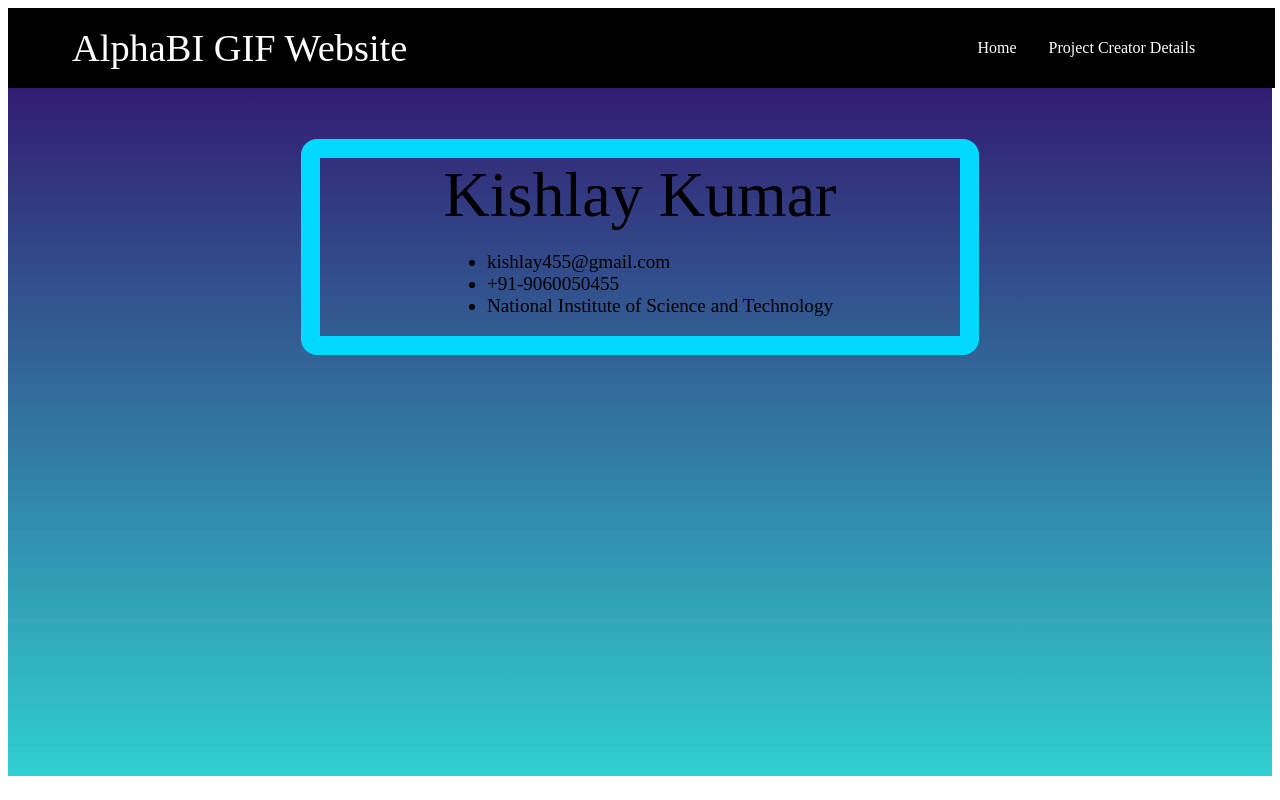
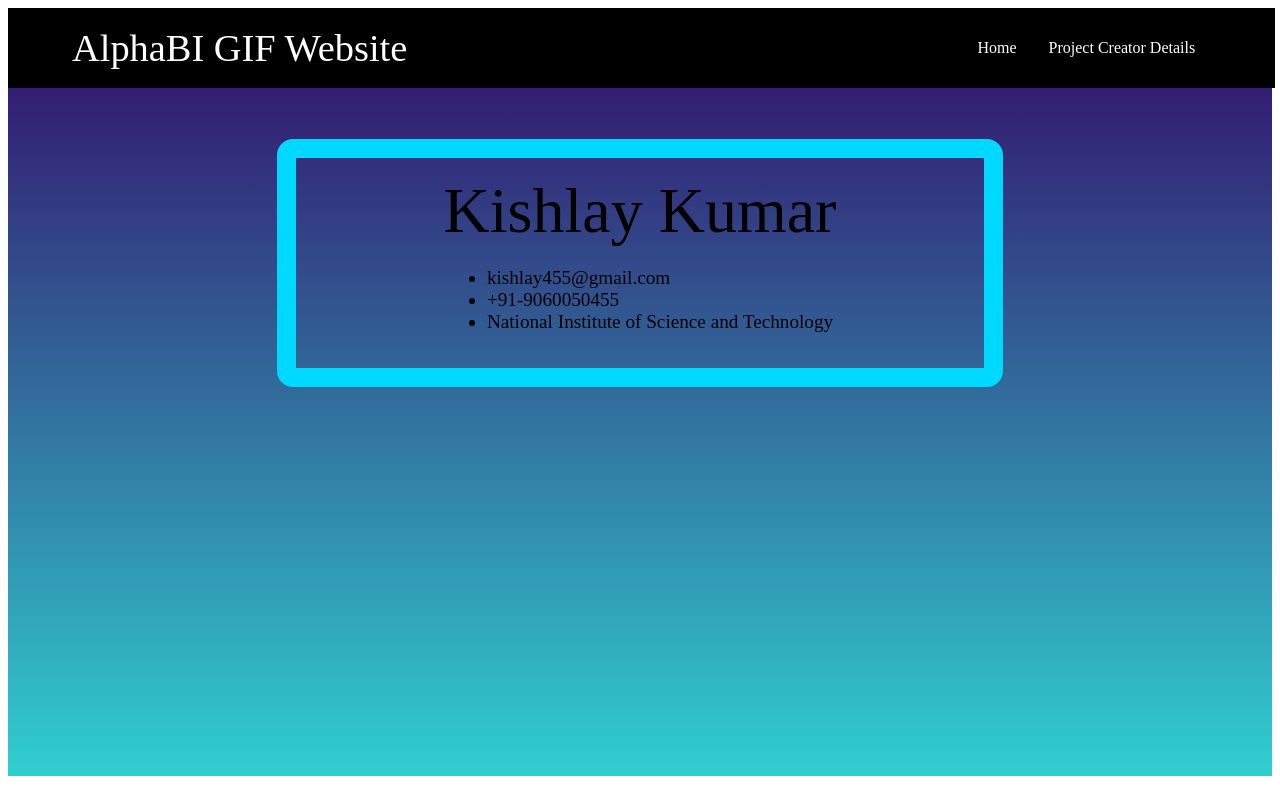
Before and after one commit to Kishlay22/gifsearch, a Next.js app: page /about in a window 1280 px wide. Built offline with nearby package versions, Linux system fonts and the light colour scheme.

Commit message:
second commit

```diff
--- a/pages/about.module.css
+++ b/pages/about.module.css
@@ -6,6 +6,7 @@
     align-items: center;
     border-radius: 1rem;
     width: 50vw;
+    padding: 1rem 1.5rem;
 }
 
 .myname{
```
